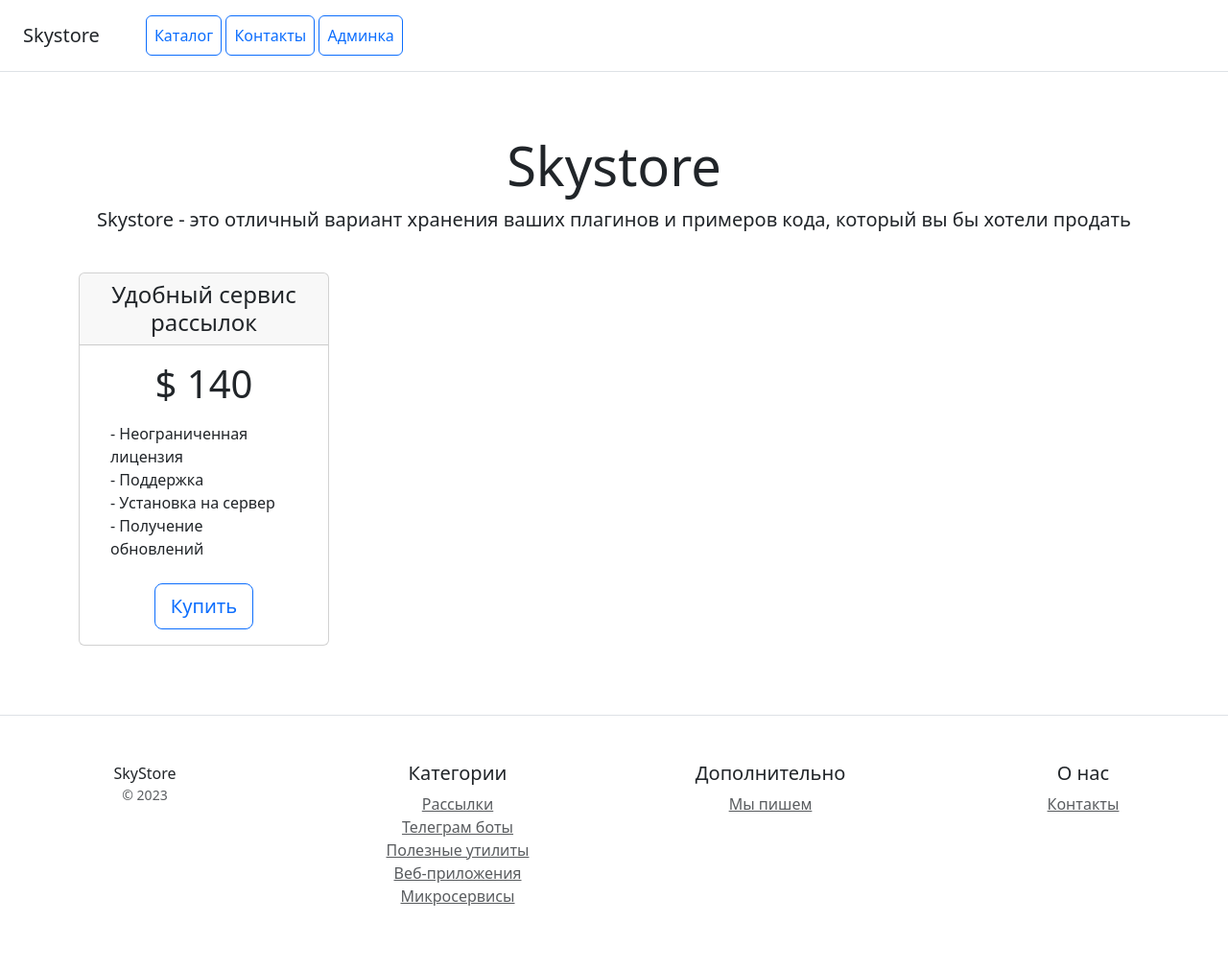
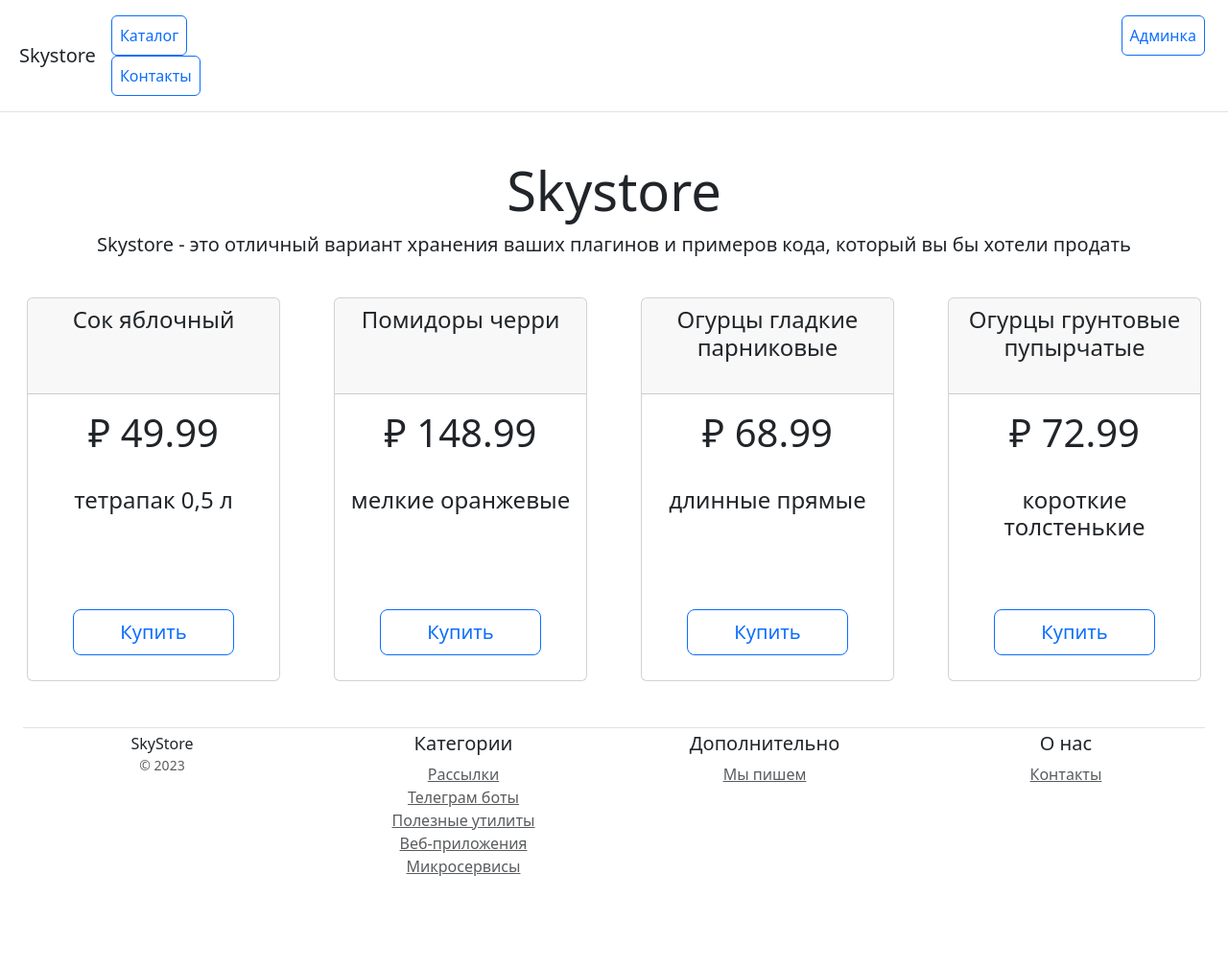
Before and after one commit to AlexAverin1982/Django_practice, a Django app: page / in a window 1280 px wide. Shown: the whole page at 96% size. After the commit the page ends 913 px from the top, so only its background shows below. Run offline with Django 5.2, Linux system fonts and the light colour scheme; data comes from the database, SQL or seed files in the repository.

Commit message:
bootstrap norm

```diff
--- a/catalog/models.py
+++ b/catalog/models.py
@@ -34,3 +34,24 @@ class Product(models.Model):
         verbose_name_plural = 'продукты'
         ordering = ['name']
         db_table = 'product'
+
+class ContactsInfo(models.Model):
+    email = models.EmailField(db_column='email', verbose_name='Электронная почта')
+    telegram = models.CharField(max_length=150, db_column='telegram', verbose_name='Телеграм')
+    vk_group = models.URLField(max_length=150, db_column='vkgroup', verbose_name='Группа ВКонтакте')
+    # description = models.TextField(max_length=500, blank=True, db_column='description', verbose_name='Описание')
+    # image = models.ImageField(verbose_name='Изображение', db_column='image', blank=True, upload_to='photos/')
+    # category = models.ForeignKey(Category, on_delete=models.CASCADE, db_column='category', related_name='products')
+    # price = models.FloatField(verbose_name='Цена за покупку', db_column='price', default=0.0)
+    # created_at = models.DateTimeField(verbose_name='Дата создания', db_column='created_at', db_default=Now())
+    updated_at = models.DateTimeField(verbose_name='Дата последнего изменения', db_column='updated_at',
+                                      db_default=Now())
+
+    def __str__(self):
+        return f'Электронная почта: {self.email}\nТелеграм: {self.telegram}\nГруппа ВКонтакте: {self.vk_group}'
+
+    class Meta:
+        verbose_name = 'Контакты'
+        verbose_name_plural = 'Контакты'
+        ordering = ['updated_at', 'email', 'telegram']
+        db_table = 'contacts'
--- a/catalog/templates/bottom.html
+++ b/catalog/templates/bottom.html
@@ -1,4 +1,6 @@
-<footer class="pt-4 my-md-5 pt-md-5 border-top text-center">
+<div class="h-10 d-inline-block container-fluid text-center" style="height: 15%">
+<footer class="mb-1 pt-1 border-top">
+<!--footer class="mb-1 pt-1 my-md-1 pt-md-2 border-top text-center"-->
     <div class="row">
         <div class="col-12 col-md">
             SkyStore
@@ -28,3 +30,4 @@
         </div>
     </div>
 </footer>
+    </div>
--- a/catalog/templates/home.html
+++ b/catalog/templates/home.html
@@ -7,47 +7,83 @@
     <meta name="viewport" content="width=device-width, initial-scale=1">
     <title>Каталог</title>
     <!-- Bootstrap CSS (jsDelivr CDN) -->
-	<link href="https://cdn.jsdelivr.net/npm/bootstrap@5.3.3/dist/css/bootstrap.min.css" rel="stylesheet" integrity="sha384-QWTKZyjpPEjISv5WaRU9OFeRpok6YctnYmDr5pNlyT2bRjXh0JMhjY6hW+ALEwIH" crossorigin="anonymous">
+    <link href="https://cdn.jsdelivr.net/npm/bootstrap@5.3.3/dist/css/bootstrap.min.css" rel="stylesheet"
+          integrity="sha384-QWTKZyjpPEjISv5WaRU9OFeRpok6YctnYmDr5pNlyT2bRjXh0JMhjY6hW+ALEwIH" crossorigin="anonymous">
     <!-- Bootstrap Bundle JS (jsDelivr CDN) -->
-	<script defer src="https://cdn.jsdelivr.net/npm/bootstrap@5.3.3/dist/js/bootstrap.bundle.min.js" integrity="sha384-YvpcrYf0tY3lHB60NNkmXc5s9fDVZLESaAA55NDzOxhy9GkcIdslK1eN7N6jIeHz" crossorigin="anonymous"></script>
+    <script defer src="https://cdn.jsdelivr.net/npm/bootstrap@5.3.3/dist/js/bootstrap.bundle.min.js"
+            integrity="sha384-YvpcrYf0tY3lHB60NNkmXc5s9fDVZLESaAA55NDzOxhy9GkcIdslK1eN7N6jIeHz"
+            crossorigin="anonymous"></script>
     <link rel="stylesheet" href="https://cdn.jsdelivr.net/npm/bootstrap-icons@1.11.3/font/bootstrap-icons.min.css">
     <style>
         .nav-item {
             width: 100%;
         }
+        .flex-cards {
+          display: flex;
+          flex-wrap: wrap;
+        }
+
+        .flex-cards .card {
+          flex: 1;
+        }
     </style>
+
 </head>
 <body>
 {% include "top.html" %}
 
-<div class="pricing-header px-3 py-3 pt-md-5 pb-md-4 mx-auto text-center">
+
+<div class="pricing-header px-2 pt-md-5 pb-md-4 mx-auto py-5 text-center">
     <h1 class="display-4">Skystore</h1>
     <p class="lead">Skystore - это отличный вариант хранения ваших плагинов и примеров кода, который вы бы хотели
         продать</p>
 </div>
 
-<div class="container">
-    <div class="row text-center">
-        <div class="col-3">
-            <div class="card mb-4 box-shadow">
-                <div class="card-header">
-                    <h4 class="my-0 font-weight-normal">Удобный сервис рассылок</h4>
+
+<div class="container-fluid text-center">
+
+    <div class="h-100 row text-center flex-cards flex-nowrap pb-5" style="height: 80rem;">
+
+        {% for item in items %}
+        <div class="col-auto card-columns mx-auto" style="width: 18rem; height: 25rem;">
+            <div class="card mb-5 box-shadow h-100">
+                <div class="card-header h-25">
+                    <h4 class="my-0 font-weight-normal">{{ item.name }}</h4>
                 </div>
                 <div class="card-body">
-                    <h1 class="card-title pricing-card-title">$ 140</h1>
+                    <div class="h-75">
+                        <h1 class="card-title pricing-card-title">₽ {{ item.price }}</h1>
+                        <br>
+                        <h4>{{ item.description }}</h4>
+                        <script>
+                            /*
                         <ul class="list-unstyled mt-3 mb-4 text-start m-3">
                             <li>- Неограниченная лицензия</li>
                             <li>- Поддержка</li>
                             <li>- Установка на сервер</li>
                             <li>- Получение обновлений</li>
                         </ul>
-                    <button type="button" class="btn btn-lg btn-block btn-outline-primary">Купить</button>
+                            */
+                        </script>
+                    </div>
+                    <div class="h-25 float-bottom">
+                        <button type="button" class="btn btn-lg btn-outline-primary mb-2 px-5 float-bottom">Купить
+                        </button>
                     </div>
                 </div>
             </div>
         </div>
+        {% endfor %}
     </div>
+    <div class="row h-25">
+        <div class="col">
             {% include "bottom.html" %}
+        </div>
+    </div>
+
+</div>
+
+
 <!-- Подключите статичеcкие файлы со скриптами Bootstrap -->
 </body>
 </html>
--- a/catalog/templates/top.html
+++ b/catalog/templates/top.html
@@ -1,8 +1,14 @@
-<div class="d-flex flex-column flex-md-row align-items-center p-3 px-md-4 mb-3 bg-white border-bottom box-shadow">
-    <h5 class="my-0 mr-md-auto font-weight-normal">Skystore</h5>
-    <nav class="ms-5">
-        <a class="p-2 btn btn-outline-primary" href="/">Каталог</a>
-        <a class="p-2 btn btn-outline-primary" href="/contacts/">Контакты</a>
-        <a class="p-2 btn btn-outline-primary" href="/admin/">Админка</a>
+<div class="container-fluid d-flex align-items-center py-3 bg-white border-bottom box-shadow" style="width: 100%">
+    <h5 class="my-0 mr-md-auto font-weight-normal ps-2">Skystore</h5>
+    <nav class="container-fluid ms-2 me-1 px-2">
+        <div class="row">
+            <div class="col-2">
+                <a class="p-2 btn btn-outline-primary" href="/">Каталог</a>
+                <a class="p-2 btn btn-outline-primary" href="/contacts/">Контакты</a>
+            </div>
+            <div class="col text-end">
+                <a class="p-2 btn btn-outline-primary" href="/admin/">Админка</a>
+            </div>
+        </div>
     </nav>
 </div>
--- a/catalog/urls.py
+++ b/catalog/urls.py
@@ -22,7 +22,7 @@ from django.urls import path
 from . import views
 
 urlpatterns = [
-    path("admin/", admin.site.urls),
+    # path("admin/", admin.site.urls),
     path("", views.home, name='home'),
     path("contacts/", views.contacts, name='contacts'),
     path("contacts/posted_info", views.posted_info, name='posted_info'),
--- a/catalog/views.py
+++ b/catalog/views.py
@@ -1,15 +1,18 @@
 from django.shortcuts import render
+from .models import Product, ContactsInfo
 
 
 def home(request):
-    return render(request, 'home.html')
+    latest_products = Product.objects.order_by('-created_at')[:5]
+    return render(request, 'home.html', context={'items': latest_products})
 
 
 def contacts(request):
     if request.method == 'POST':
         return render(request, 'response.html')
     else:
-        return render(request, 'contacts.html')
+        contacts = ContactsInfo.objects.order_by('-updated_at')[0]
+        return render(request, 'contacts.html', context={'contacts': contacts})
 
 
 def posted_info(request):
@@ -21,4 +24,3 @@ def posted_info(request):
                                                          'phone': phone, 'message': message})
     else:
         return render(request, 'contacts.html')
-# holy holy
```
Also changed, not shown: catalog/admin.py (+10 -1 lines), catalog/management/commands/add_products.py (+7 -4 lines), catalog/templates/contacts.html (+19 -16 lines), catalog/migrations/0002_contactsinfo.py (added). Lines whose indentation alone changed are shown as unchanged.
